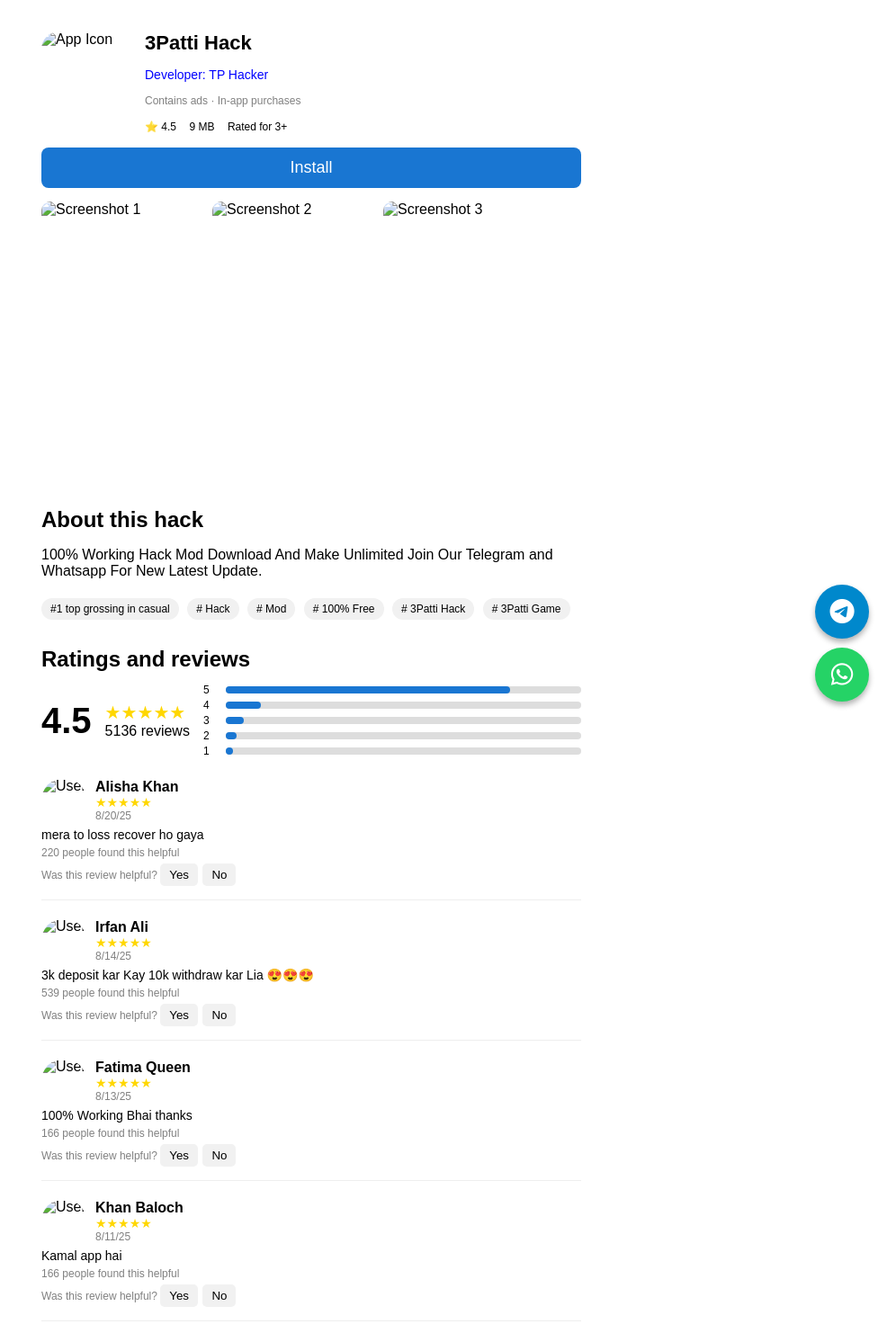
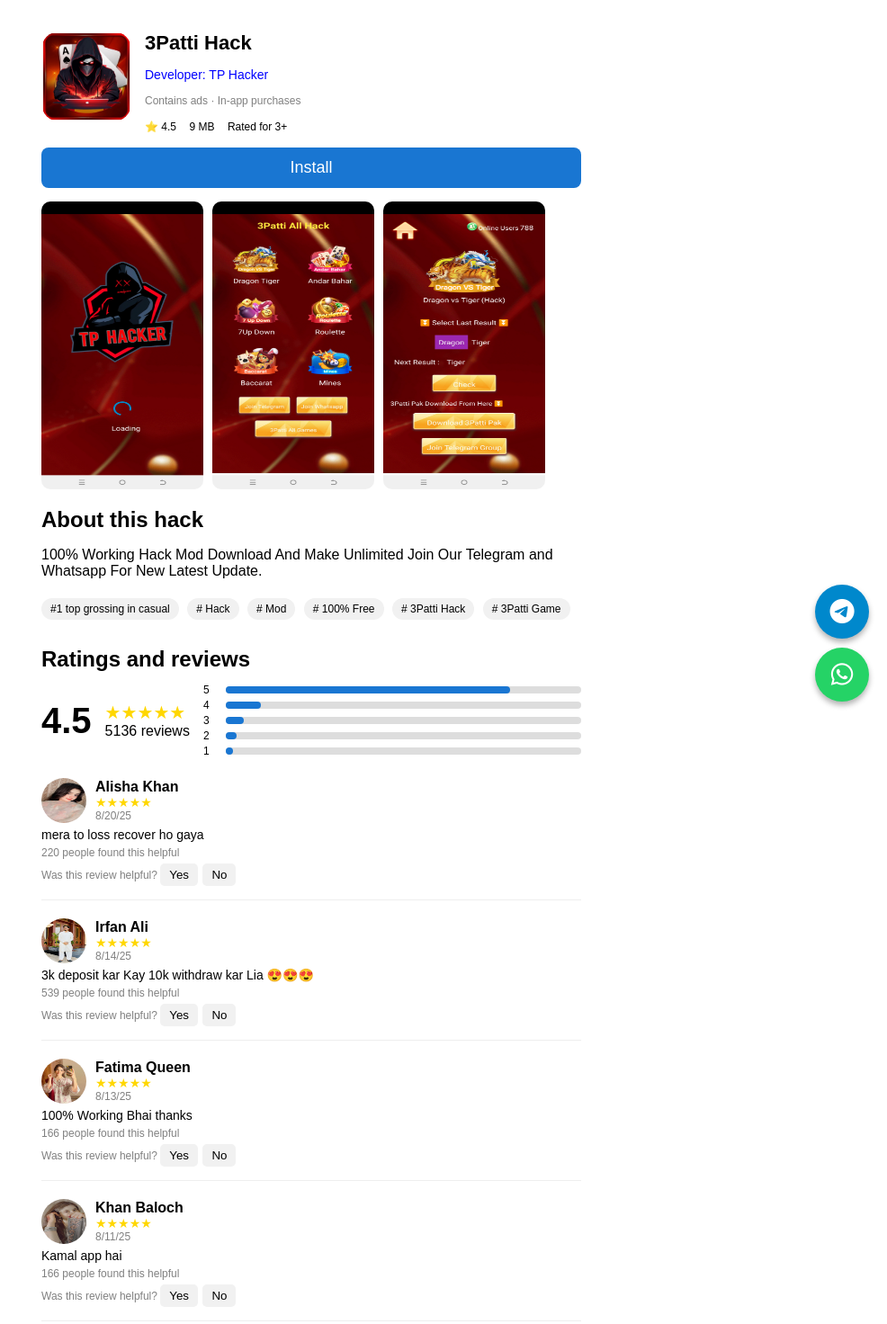
Before and after one commit to teenpattiprox/mod, a plain HTML site: page index.html in a window 1280 px wide. Shown: the top 1472 px of the page at 90% size, without its empty margins (294-1280 px from the left). Drawn offline with Linux system fonts and the light colour scheme; the site is published under a folder, as on GitHub Pages, so addresses that start at the root find nothing.

Commit message:
Update index.html

```diff
--- a/index.html
+++ b/index.html
@@ -268,7 +268,7 @@
 
     <!-- App Header -->
     <div class="app-header">
-      <img src="/app-icon.png" alt="App Icon" class="app-icon">
+      <img src="./app-icon.png" alt="App Icon" class="app-icon">
       <div class="app-info">
         <h1>3Patti Hack</h1>
         <p class="developer">Developer: TP Hacker</p>
@@ -282,13 +282,13 @@
     </div>
 
     <!-- Install Button -->
-    <a href="/TPMode.apk" class="install-btn">Install</a>
+    <a href="./TPMode.apk" class="install-btn">Install</a>
 
     <!-- Screenshots -->
     <div class="screenshots">
-      <img src="/Screenshot1.jpg" alt="Screenshot 1">
-      <img src="/Screenshot2.jpg" alt="Screenshot 2">
-      <img src="/Screenshot3.jpg" alt="Screenshot 3">
+      <img src="./Screenshot1.jpg" alt="Screenshot 1">
+      <img src="./Screenshot2.jpg" alt="Screenshot 2">
+      <img src="./Screenshot3.jpg" alt="Screenshot 3">
     </div>
 
     <!-- About Section -->
@@ -326,7 +326,7 @@
       <!-- Review 1 -->
       <div class="review">
         <div class="review-header">
-          <img src="/User1.jpg" alt="User" class="profile-pic">
+          <img src="./User1.jpg" alt="User" class="profile-pic">
           <div>
             <h3>Alisha Khan</h3>
             <div class="stars">★★★★★</div>
@@ -344,7 +344,7 @@
  <!-- Review 2 -->
       <div class="review">
         <div class="review-header">
-          <img src="/User2.jpg" alt="User" class="profile-pic">
+          <img src="./User2.jpg" alt="User" class="profile-pic">
           <div>
             <h3>Irfan Ali</h3>
             <div class="stars">★★★★★</div>
@@ -362,7 +362,7 @@
       <!-- Review 3 -->
       <div class="review">
         <div class="review-header">
-          <img src="/User3.jpg" alt="User" class="profile-pic">
+          <img src="./User3.jpg" alt="User" class="profile-pic">
           <div>
             <h3>Fatima Queen</h3>
             <div class="stars">★★★★★</div>
@@ -380,7 +380,7 @@
   <!-- Review 4 -->
       <div class="review">
         <div class="review-header">
-          <img src="/User4.jpg" alt="User" class="profile-pic">
+          <img src="./User4.jpg" alt="User" class="profile-pic">
           <div>
             <h3>Khan Baloch</h3>
             <div class="stars">★★★★★</div>
```
